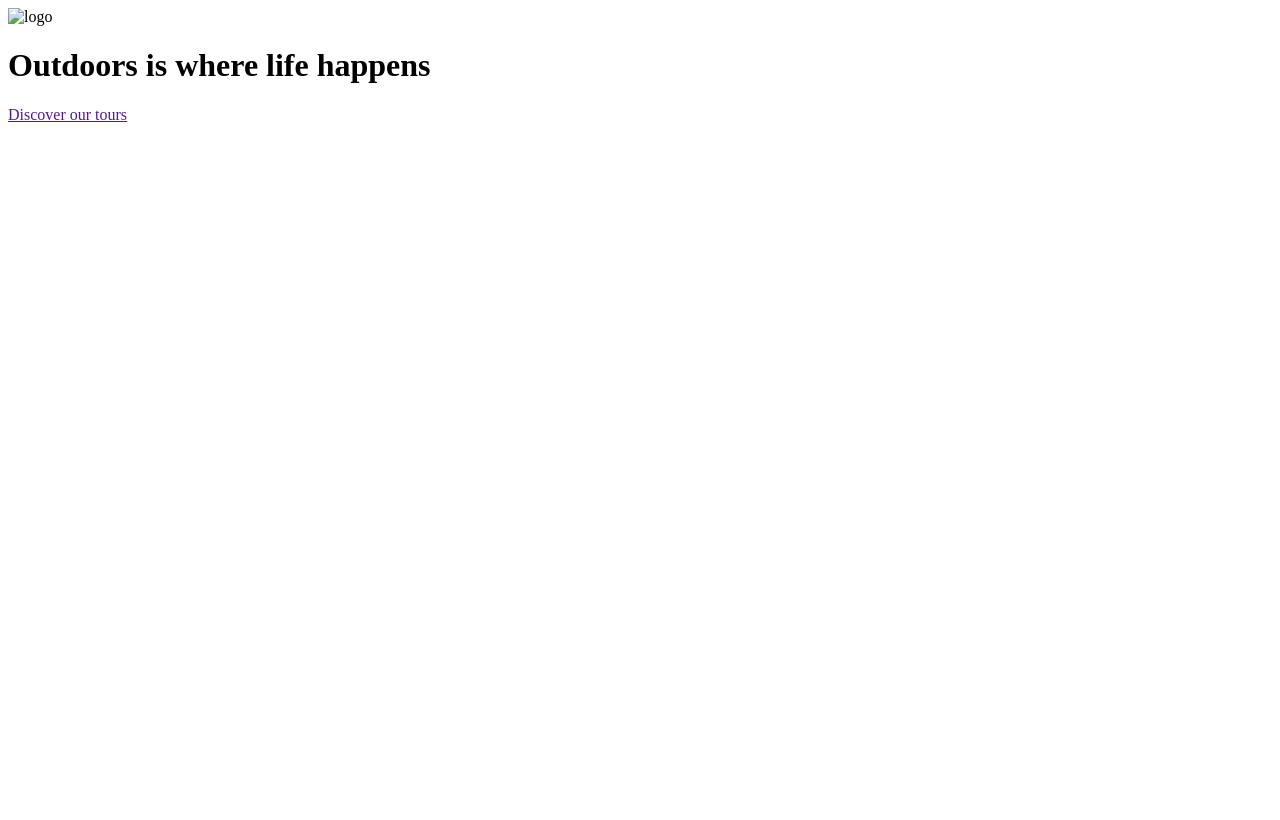
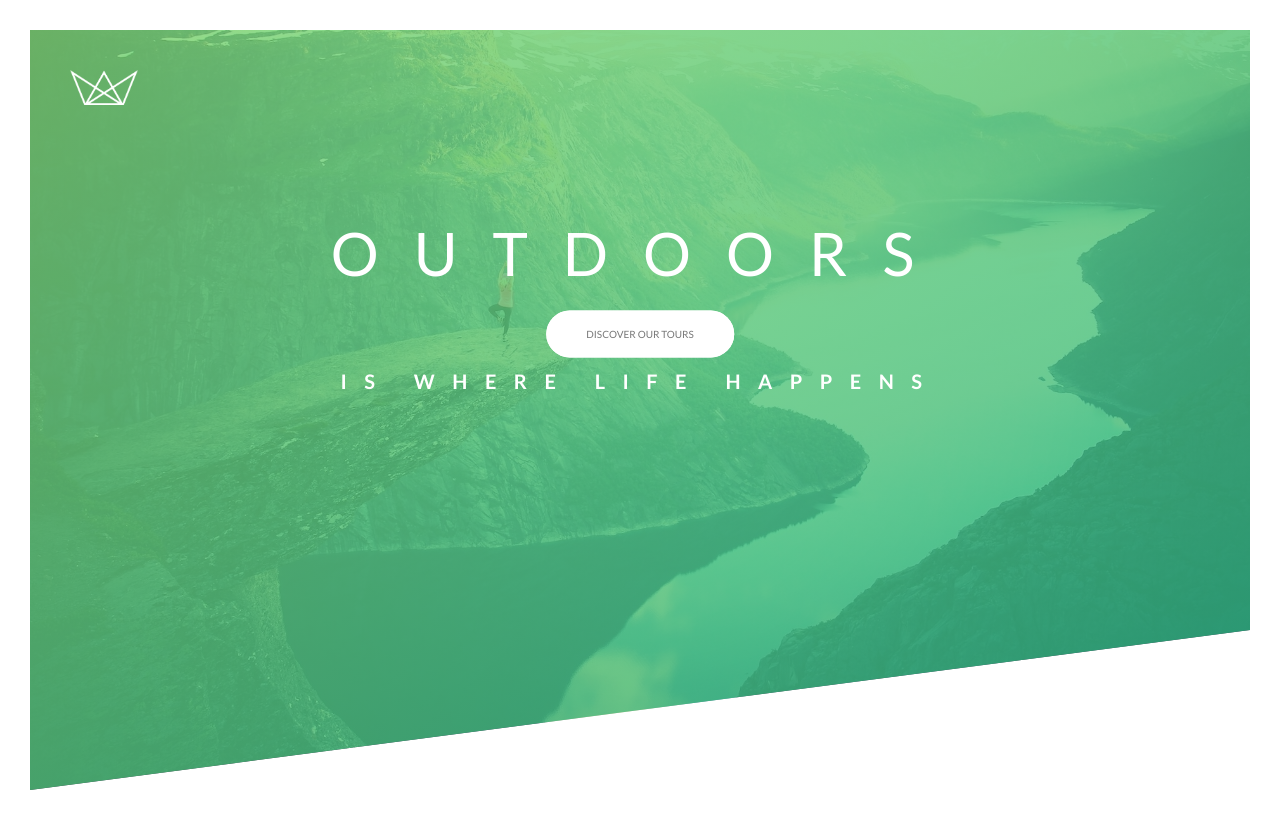
Before and after one commit to ravishankarsinghn/Natours, a website: page index.html in a window 1280 px wide. Drawn offline with nearby package versions, Linux system fonts and the light colour scheme; files that its build step writes are made by us from their sources; the site is published under a folder, as on GitHub Pages, so addresses that start at the root find nothing.

Commit message:
fixed image and files related bug

```diff
--- a/index.html
+++ b/index.html
@@ -9,8 +9,8 @@
       rel="stylesheet"
     />
 
-    <link rel="stylesheet" href="/css/icon-font.css" />
-    <link rel="stylesheet" href="/css/style.css" />
+    <link rel="stylesheet" href="./css/icon-font.css" />
+    <link rel="stylesheet" href="./css/style.css" />
     <link rel="shortcut icon" type="image/png" href="/img/favicon.png" />
 
     <title>Natours | Exciting tours for adventurous people</title>
@@ -18,7 +18,7 @@
   <body>
     <header class="header">
       <div class="header__logo-box">
-        <img src="/img/logo-white.png" alt="logo" class="header__logo" />
+        <img src="./img/logo-white.png" alt="logo" class="header__logo" />
       </div>
 
       <div class="header__text-box">
```
